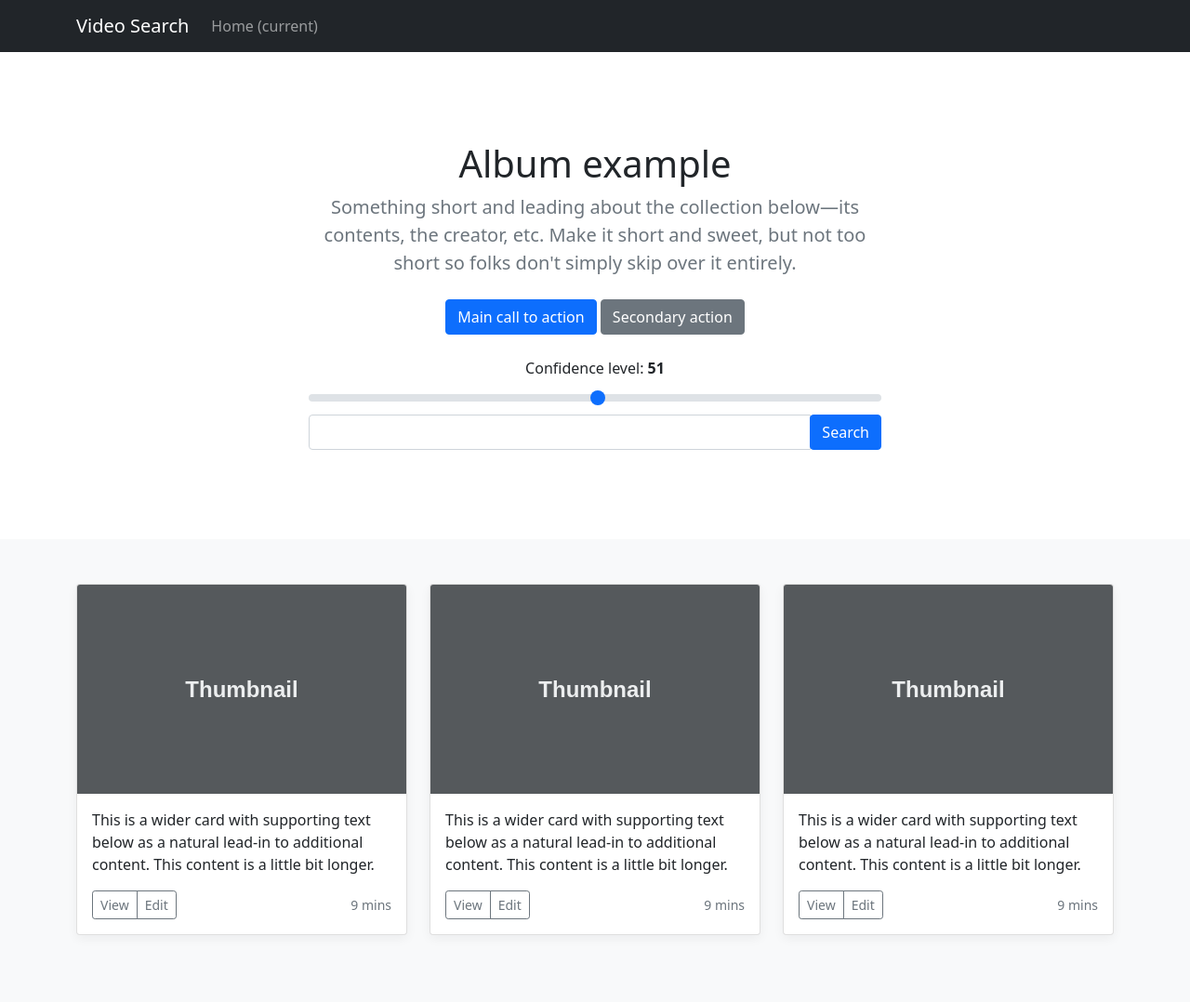
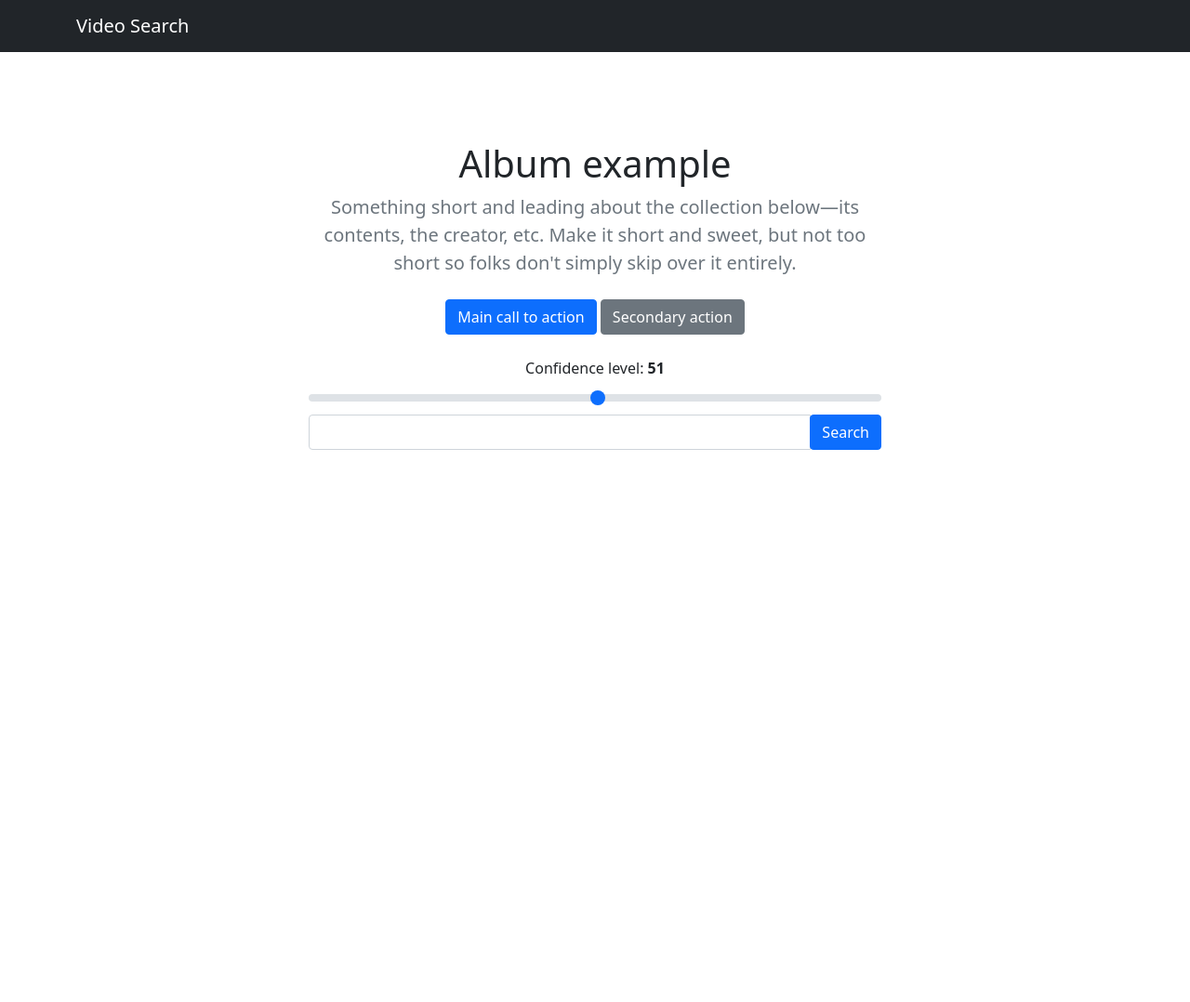
Before and after one commit to sharuman/video-content-search-tool, a Flask app: page / in a window 1280 px wide. Shown: the whole page at 93% size. After the commit the page ends 484 px from the top, so only its background shows below. Run offline with Flask 2, Linux system fonts and the light colour scheme; some libraries are stand-ins or nearby versions.

Commit message:
:sparkles: 🗃️  search results are no longer static: they depend on confidence level and search term

```diff
--- a/app.py
+++ b/app.py
@@ -1,4 +1,5 @@
 from flask import Flask, render_template, request
+from migrate import MySQLConnection
 
 app = Flask(__name__)
 
@@ -7,9 +8,20 @@ def home():
     data = "VideoSearch"
     return render_template('index.html', data = data)
 
-@app.route("/search", methods = ['POST'])
+@app.route("/search", methods = ['GET'])
 def search():
-    print(request.form)
-    return request.form['needle'] if request.form['needle'] is not '' else request.form['range']
+    needle = request.args.get('needle')
+    confidence = request.args.get('confidence')
+    print(needle, confidence)
+    with MySQLConnection() as mysql:
+        cursor = mysql.connection.cursor()
+
+        cursor.execute("SELECT * FROM keyframes \
+            WHERE concept LIKE '%{}%' AND confidence >= {} \
+            ORDER BY confidence DESC".format(needle, confidence))
+
+        result = cursor.fetchall()
+
+    return render_template('result.html', data = result)
 
 app.run(debug = True)
--- a/templates/base.html
+++ b/templates/base.html
@@ -16,20 +16,11 @@
 <body>
     <nav class="navbar navbar-expand-lg navbar-dark bg-dark">
         <div class="container">
-
             <a class="navbar-brand" href="/">Video Search</a>
             <button class="navbar-toggler" type="button" data-toggle="collapse" data-target="#navbarSupportedContent"
                 aria-controls="navbarSupportedContent" aria-expanded="false" aria-label="Toggle navigation">
                 <span class="navbar-toggler-icon"></span>
             </button>
-
-            <div class="collapse navbar-collapse" id="navbarSupportedContent">
-                <ul class="navbar-nav mr-auto">
-                    <li class="nav-item active">
-                        <a class="nav-link" href="#">Home <span class="sr-only">(current)</span></a>
-                    </li>
-                </ul>
-            </div>
         </div>
     </nav>
 
--- a/templates/index.html
+++ b/templates/index.html
@@ -16,12 +16,12 @@
                 <a href="#" class="btn btn-primary my-2">Main call to action</a>
                 <a href="#" class="btn btn-secondary my-2">Secondary action</a>
             </p>
-            <form action="/search" method="POST">
+            <form action="/search" method="GET">
                 <label for="customRange" id="result" class="form-label">Confidence level: <b></b></label>
-                <input type="range" class="form-range" min="1" max="100" id="customRange" name="range">
+                <input type="range" class="form-range" min="1" max="100" id="customRange" name="confidence" value="{{ request.args.get('confidence') if request.args.get('confidence') else 51 }}">
 
                 <div class="input-group" >
-                    <input type="text" class="form-control" aria-label="Text input" name="needle">
+                    <input type="text" class="form-control" aria-label="Text input" name="needle" value="{{ request.args.get('needle') if request.args.get('needle') else '' }}">
                     <div class="input-group-append">
                         <button type="submit" class="btn btn-primary">
                             Search
@@ -32,67 +32,7 @@
         </div>
     </section>
 
-    <div class="album py-5 bg-light">
-        <div class="container">
-
-            <div class="row">
-                <div class="col-md-4">
-                    <div class="card mb-4 box-shadow">
-                        <img class="card-img-top"
-                            data-src="holder.js/100px225?theme=thumb&bg=55595c&fg=eceeef&text=Thumbnail"
-                            alt="Card image cap">
-                        <div class="card-body">
-                            <p class="card-text">This is a wider card with supporting text below as a natural lead-in to
-                                additional content. This content is a little bit longer.</p>
-                            <div class="d-flex justify-content-between align-items-center">
-                                <div class="btn-group">
-                                    <button type="button" class="btn btn-sm btn-outline-secondary">View</button>
-                                    <button type="button" class="btn btn-sm btn-outline-secondary">Edit</button>
-                                </div>
-                                <small class="text-muted">9 mins</small>
-                            </div>
-                        </div>
-                    </div>
-                </div>
-                <div class="col-md-4">
-                    <div class="card mb-4 box-shadow">
-                        <img class="card-img-top"
-                            data-src="holder.js/100px225?theme=thumb&bg=55595c&fg=eceeef&text=Thumbnail"
-                            alt="Card image cap">
-                        <div class="card-body">
-                            <p class="card-text">This is a wider card with supporting text below as a natural lead-in to
-                                additional content. This content is a little bit longer.</p>
-                            <div class="d-flex justify-content-between align-items-center">
-                                <div class="btn-group">
-                                    <button type="button" class="btn btn-sm btn-outline-secondary">View</button>
-                                    <button type="button" class="btn btn-sm btn-outline-secondary">Edit</button>
-                                </div>
-                                <small class="text-muted">9 mins</small>
-                            </div>
-                        </div>
-                    </div>
-                </div>
-                <div class="col-md-4">
-                    <div class="card mb-4 box-shadow">
-                        <img class="card-img-top"
-                            data-src="holder.js/100px225?theme=thumb&bg=55595c&fg=eceeef&text=Thumbnail"
-                            alt="Card image cap">
-                        <div class="card-body">
-                            <p class="card-text">This is a wider card with supporting text below as a natural lead-in to
-                                additional content. This content is a little bit longer.</p>
-                            <div class="d-flex justify-content-between align-items-center">
-                                <div class="btn-group">
-                                    <button type="button" class="btn btn-sm btn-outline-secondary">View</button>
-                                    <button type="button" class="btn btn-sm btn-outline-secondary">Edit</button>
-                                </div>
-                                <small class="text-muted">9 mins</small>
-                            </div>
-                        </div>
-                    </div>
-                </div>
-            </div>
-        </div>
-    </div>
+    {% block result %} {% endblock %}
 
 </main>
 
```
Also changed, not shown: migrate.py (+44 -24 lines), templates/result.html (added, +34 -0 lines).
